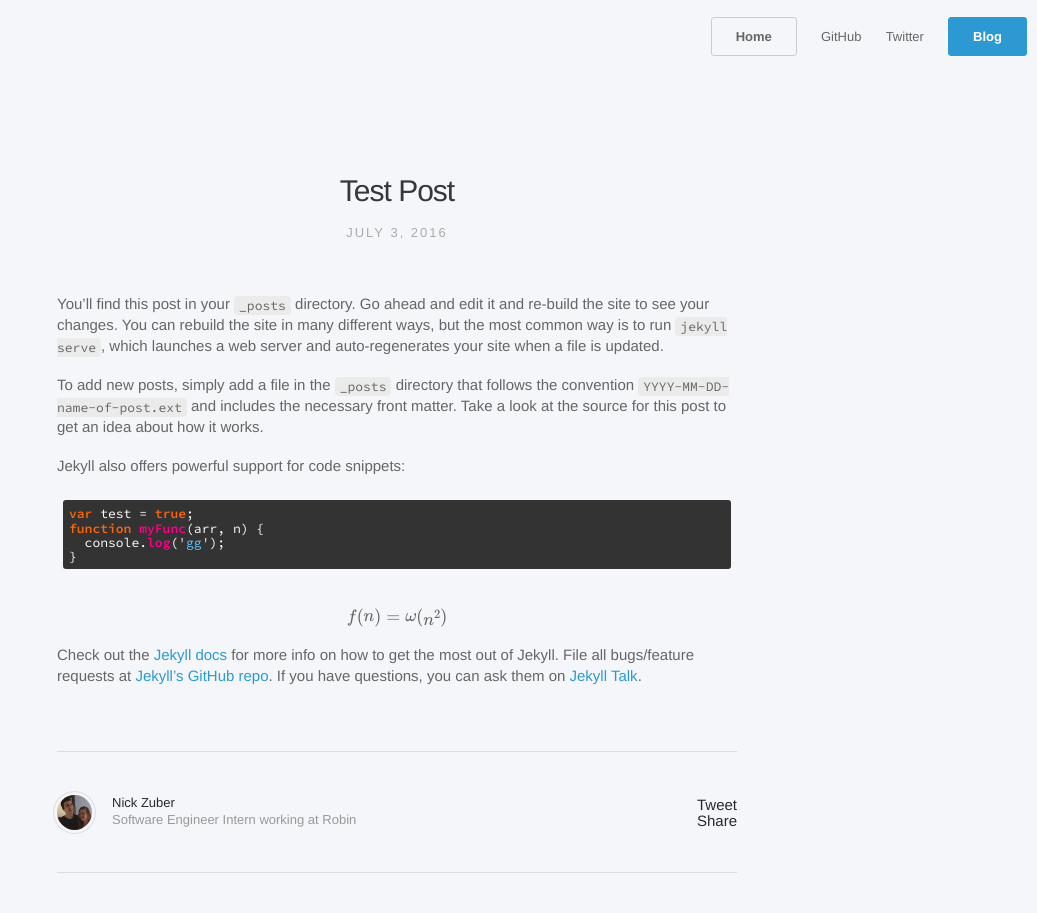
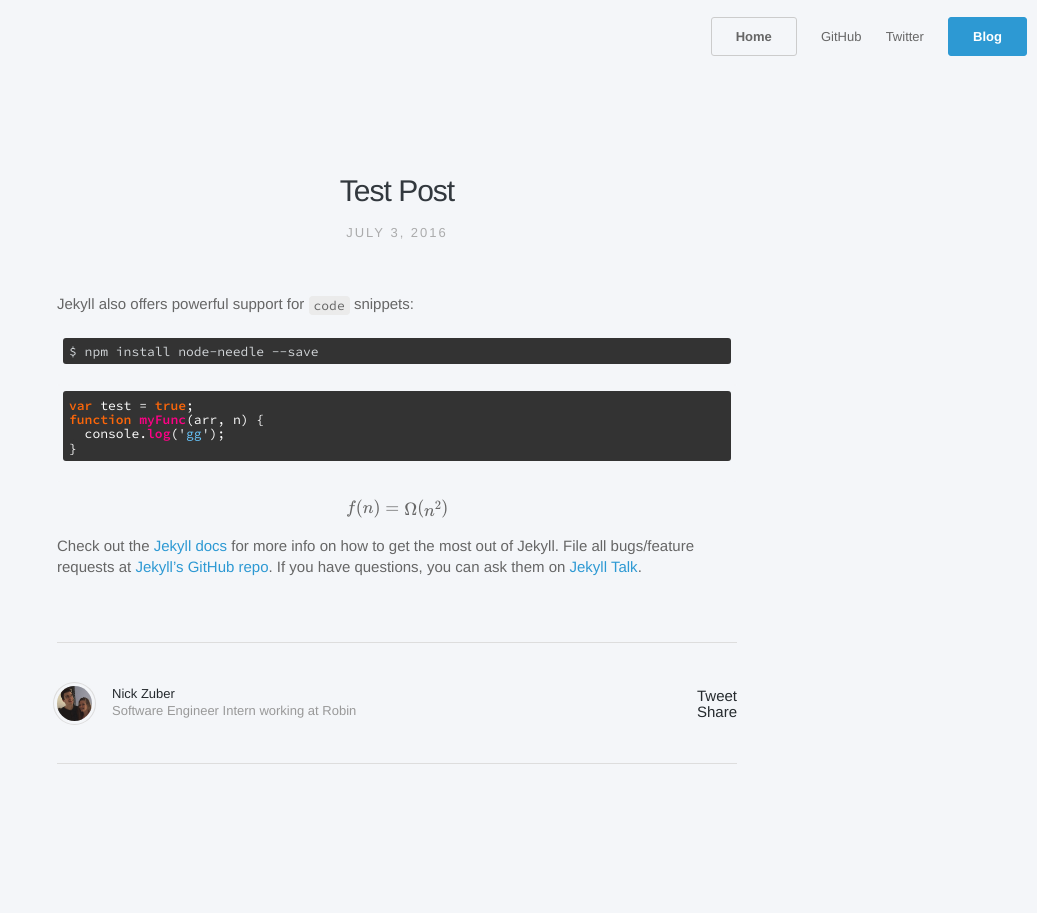
Before and after one commit to nickzuber/nickzuber-v1, a Jekyll site: the page built from src/_posts/2016-07-03-first-post.md, in a window 1280 px wide. Shown: the whole page, without its empty margins (243-1280 px from the left). Built offline with Jekyll 4.4.1, drawn with Linux system fonts in a browser that asks for light colours; Markdown is read by kramdown in place of the engine named in the settings; formulas are drawn with MathJax 3; comment, search, counter and statistics services are not loaded.

Commit message:
new post test

````diff
--- a/src/_posts/2016-07-03-first-post.md
+++ b/src/_posts/2016-07-03-first-post.md
@@ -5,11 +5,11 @@
 permalink: blog/test-post
 use_math: true
 ---
-You’ll find this post in your `_posts` directory. Go ahead and edit it and re-build the site to see your changes. You can rebuild the site in many different ways, but the most common way is to run `jekyll serve`, which launches a web server and auto-regenerates your site when a file is updated.
+Jekyll also offers powerful support for `code` snippets:
 
-To add new posts, simply add a file in the `_posts` directory that follows the convention `YYYY-MM-DD-name-of-post.ext` and includes the necessary front matter. Take a look at the source for this post to get an idea about how it works.
-
-Jekyll also offers powerful support for code snippets:
+```
+$ npm install node-needle --save
+```
 
 ```js
 var test = true;
@@ -20,7 +20,7 @@
 
 <div>
 $$
-f(n) = \omega(n^2)
+f(n) = \Omega(n^2)
 $$
 </div>
 
````
